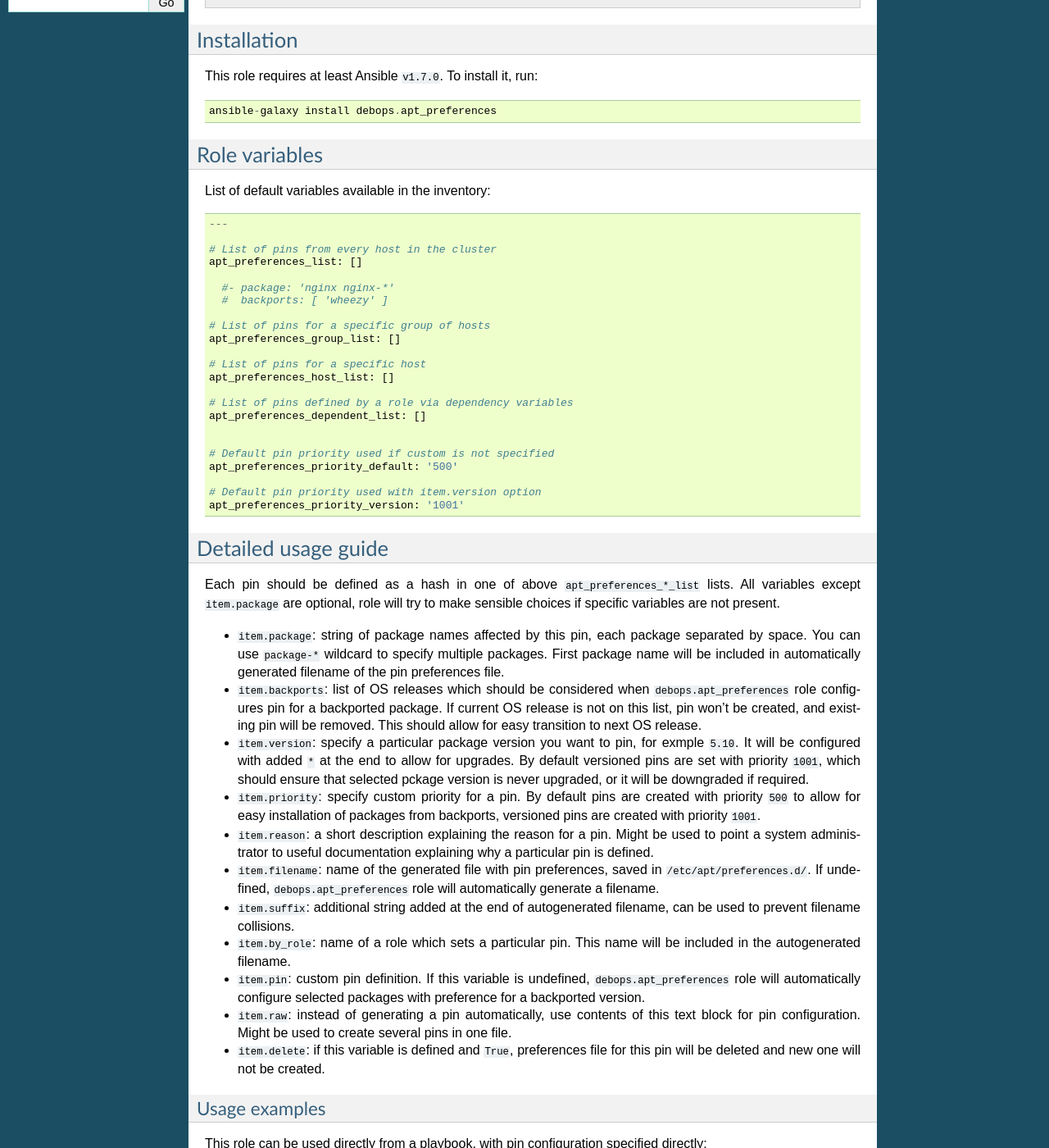
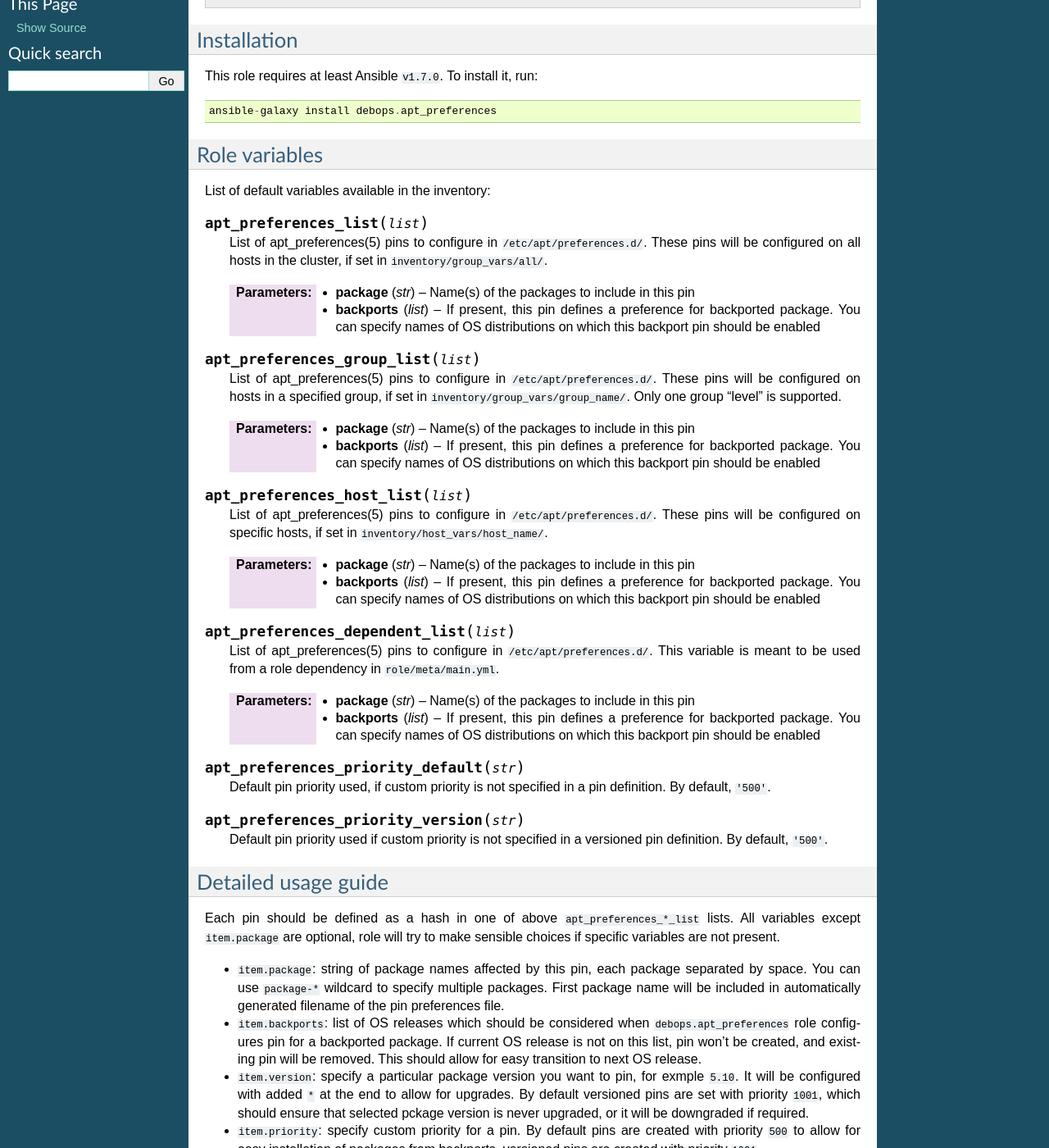
Before and after one commit to debops/docs, a Sphinx documentation site: the page built from docs/ansible/roles/debops.apt_preferences.rst, in a window 1280 px wide and 1400 px high, scrolled down 390 px. Shown: the whole window at 82% size. Built offline with Sphinx 7.4.7, drawn with Linux system fonts in a browser that asks for light colours; some of the changed text lies outside the part shown.

Commit message:
Update default variables in apt_preferences.rst
This is a test to show how extracted documentation of default variables
would look like in the docs.

```diff
--- a/docs/ansible/roles/debops.apt_preferences.rst
+++ b/docs/ansible/roles/debops.apt_preferences.rst
@@ -31,32 +31,64 @@
 Role variables
 ~~~~~~~~~~~~~~
 
-List of default variables available in the inventory::
+List of default variables available in the inventory:
 
-    ---
+.. py:function:: apt_preferences_list(list)
 
-    # List of pins from every host in the cluster
-    apt_preferences_list: []
+   List of apt_preferences(5) pins to configure in ``/etc/apt/preferences.d/``.
+   These pins will be configured on all hosts in the cluster, if set in
+   ``inventory/group_vars/all/``.
 
-      #- package: 'nginx nginx-*'
-      #  backports: [ 'wheezy' ]
+   :param str  package:   Name(s) of the packages to include in this pin
+   :param list backports: If present, this pin defines a preference for
+                          backported package. You can specify names of OS
+                          distributions on which this backport pin should be
+                          enabled
+.. py:function:: apt_preferences_group_list(list)
 
-    # List of pins for a specific group of hosts
-    apt_preferences_group_list: []
+   List of apt_preferences(5) pins to configure in ``/etc/apt/preferences.d/``.
+   These pins will be configured on hosts in a specified group, if set in
+   ``inventory/group_vars/group_name/``. Only one group "level" is supported.
 
-    # List of pins for a specific host
-    apt_preferences_host_list: []
+   :param str  package:   Name(s) of the packages to include in this pin
+   :param list backports: If present, this pin defines a preference for
+                          backported package. You can specify names of OS
+                          distributions on which this backport pin should be
+                          enabled
 
-    # List of pins defined by a role via dependency variables
-    apt_preferences_dependent_list: []
+.. py:function:: apt_preferences_host_list(list)
 
+   List of apt_preferences(5) pins to configure in ``/etc/apt/preferences.d/``.
+   These pins will be configured on specific hosts, if set in
+   ``inventory/host_vars/host_name/``.
 
-    # Default pin priority used if custom is not specified
-    apt_preferences_priority_default: '500'
+   :param str  package:   Name(s) of the packages to include in this pin
+   :param list backports: If present, this pin defines a preference for
+                          backported package. You can specify names of OS
+                          distributions on which this backport pin should be
+                          enabled
 
-    # Default pin priority used with item.version option
-    apt_preferences_priority_version: '1001'
+.. py:function:: apt_preferences_dependent_list(list)
 
+   List of apt_preferences(5) pins to configure in ``/etc/apt/preferences.d/``.
+   This variable is meant to be used from a role dependency in
+   ``role/meta/main.yml``.
+
+   :param str  package:   Name(s) of the packages to include in this pin
+   :param list backports: If present, this pin defines a preference for
+                          backported package. You can specify names of OS
+                          distributions on which this backport pin should be
+                          enabled
+
+.. py:function:: apt_preferences_priority_default(str)
+
+   Default pin priority used, if custom priority is not specified in a pin definition.
+   By default, ``'500'``.
+
+.. py:function:: apt_preferences_priority_version(str)
+
+   Default pin priority used if custom priority is not specified in
+   a versioned pin definition. By default, ``'500'``.
 
 
 Detailed usage guide
```
Also changed, not shown: other parts of docs/ansible/roles/debops.apt_preferences.rst (+1 -1 lines).
